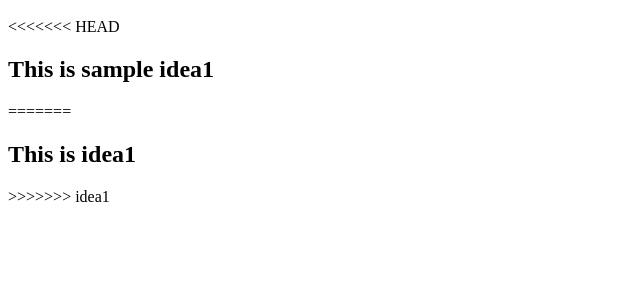
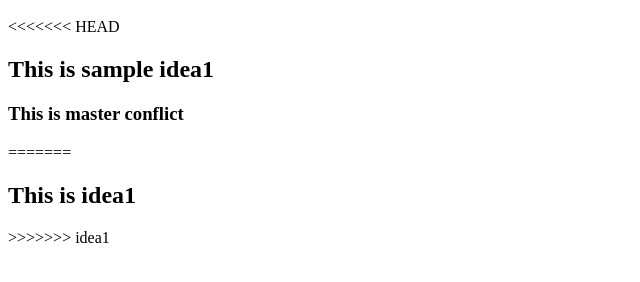
Before and after one commit to kajalakshmi/webtest, a plain HTML site: page index.html in a window 1280 px wide. Shown: the part 48-330 px from the top of the page, without its empty margins (0-640 px from the left). Drawn offline with Linux system fonts and the light colour scheme.

Commit message:
master changes

```diff
--- a/index.html
+++ b/index.html
@@ -1,6 +1,7 @@
 <h1>This is sample website</h1>
 <<<<<<< HEAD
 <h2>This is sample idea1</h2>
+<h3>This is master conflict</h3>
 =======
 <h2>This is idea1</h2>
 >>>>>>> idea1
```
